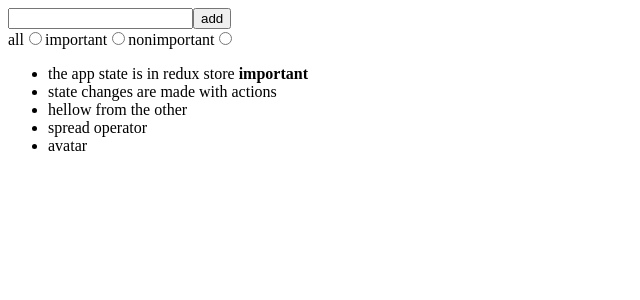
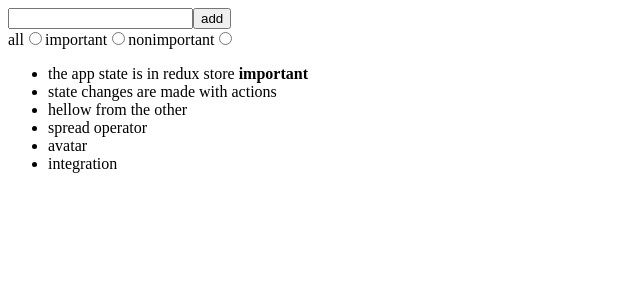
Before and after one commit to pratiksj/workshop-noteAp-part-6, a React (Create React App) app: page / in a window 1280 px wide. Shown: the top 300 px of the page, without its empty margins (0-640 px from the left). Built offline with nearby package versions, Linux system fonts and the light colour scheme; data requests are answered from the project's data file.

Commit message:
feat:replaced the createNote action with createNote thunk

```diff
--- a/db.json
+++ b/db.json
@@ -24,6 +24,11 @@
       "content": "avatar",
       "important": false,
       "id": 5
+    },
+    {
+      "content": "integration",
+      "important": false,
+      "id": 6
     }
   ]
 }
--- a/package.json
+++ b/package.json
@@ -13,6 +13,7 @@
     "react-redux": "^8.0.5",
     "react-scripts": "5.0.1",
     "redux": "^4.2.0",
+    "redux-thunk": "^2.4.2",
     "web-vitals": "^2.1.4"
   },
   "scripts": {
--- a/src/components/NewNote.js
+++ b/src/components/NewNote.js
@@ -1,17 +1,23 @@
 import { useDispatch } from "react-redux";
 import { createNote } from "../reducer/noteReducer";
-import noteService from "../services/notes";
+//import noteService from "../services/notes";
 
 const NewNote = () => {
   const dispatch = useDispatch();
-
   const addNote = async (event) => {
     event.preventDefault();
     const content = event.target.note.value;
     event.target.note.value = "";
-    const newNote = await noteService.createNew(content);
-    dispatch(createNote(newNote));
+    dispatch(createNote(content));
   };
+
+  // const addNote = async (event) => {
+  //   event.preventDefault();
+  //   const content = event.target.note.value;
+  //   event.target.note.value = "";
+  //   const newNote = await noteService.createNew(content);
+  //   dispatch(createNote(newNote));
+  // };
   return (
     <div>
       <form onSubmit={addNote}>
--- a/src/reducer/noteReducer.js
+++ b/src/reducer/noteReducer.js
@@ -1,4 +1,5 @@
 import { createSlice } from "@reduxjs/toolkit";
+import noteService from "../services/notes";
 
 // const initialState = [
 //   {
@@ -89,6 +90,12 @@ const noteSlice = createSlice({
 //   }
 
 //export default noteReducer;
-export const { createNote, toggleImportanceOf, setNotes, appendNote } =
-  noteSlice.actions;
+export const { toggleImportanceOf, setNotes, appendNote } = noteSlice.actions;
 export default noteSlice.reducer;
+
+export const createNote = (content) => {
+  return async (dispatch) => {
+    const newNote = await noteService.createNew(content);
+    dispatch(appendNote(newNote));
+  };
+};
```
Also changed, not shown: 1 other file (tests, documents, lock files or other folders).
